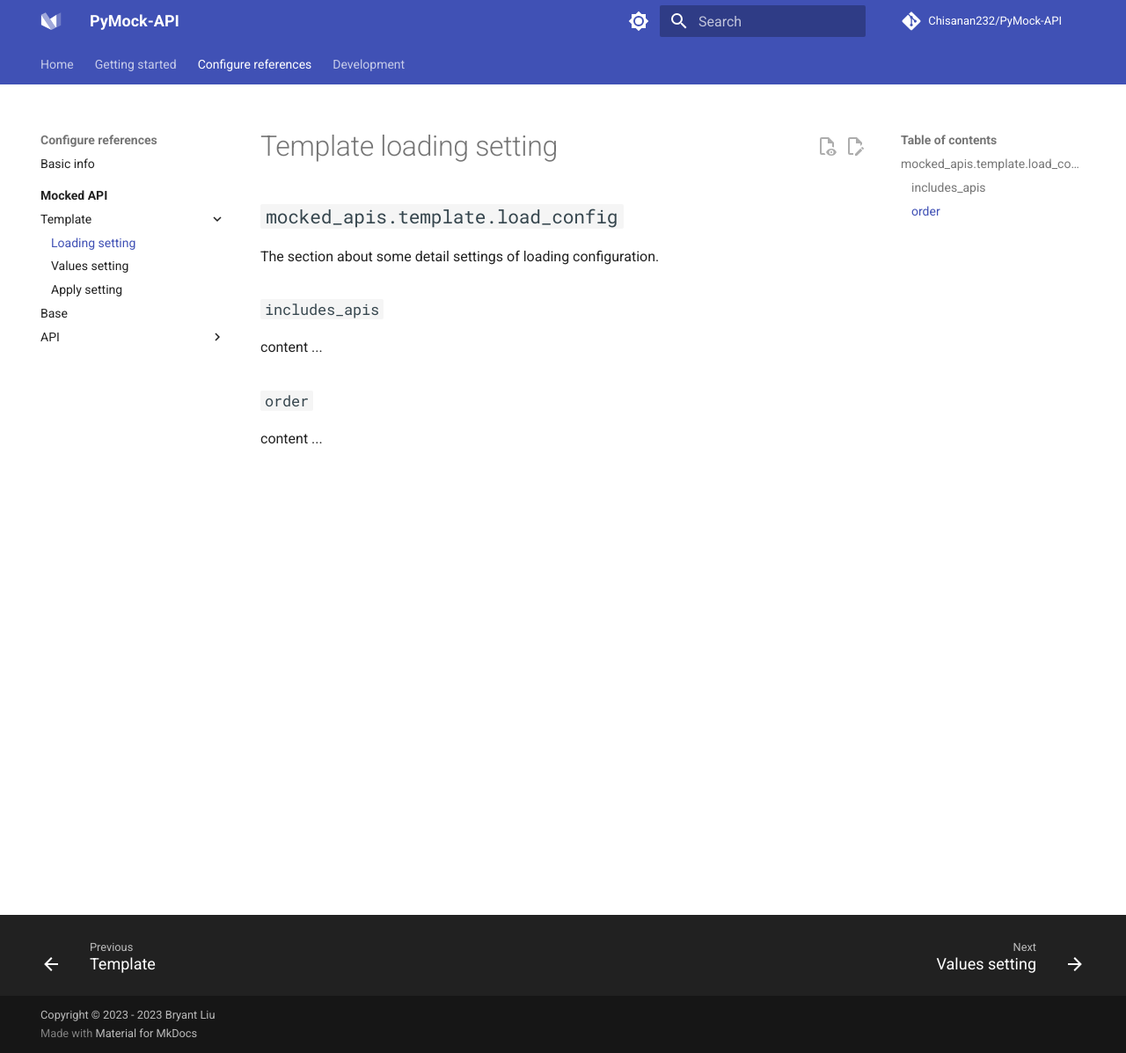
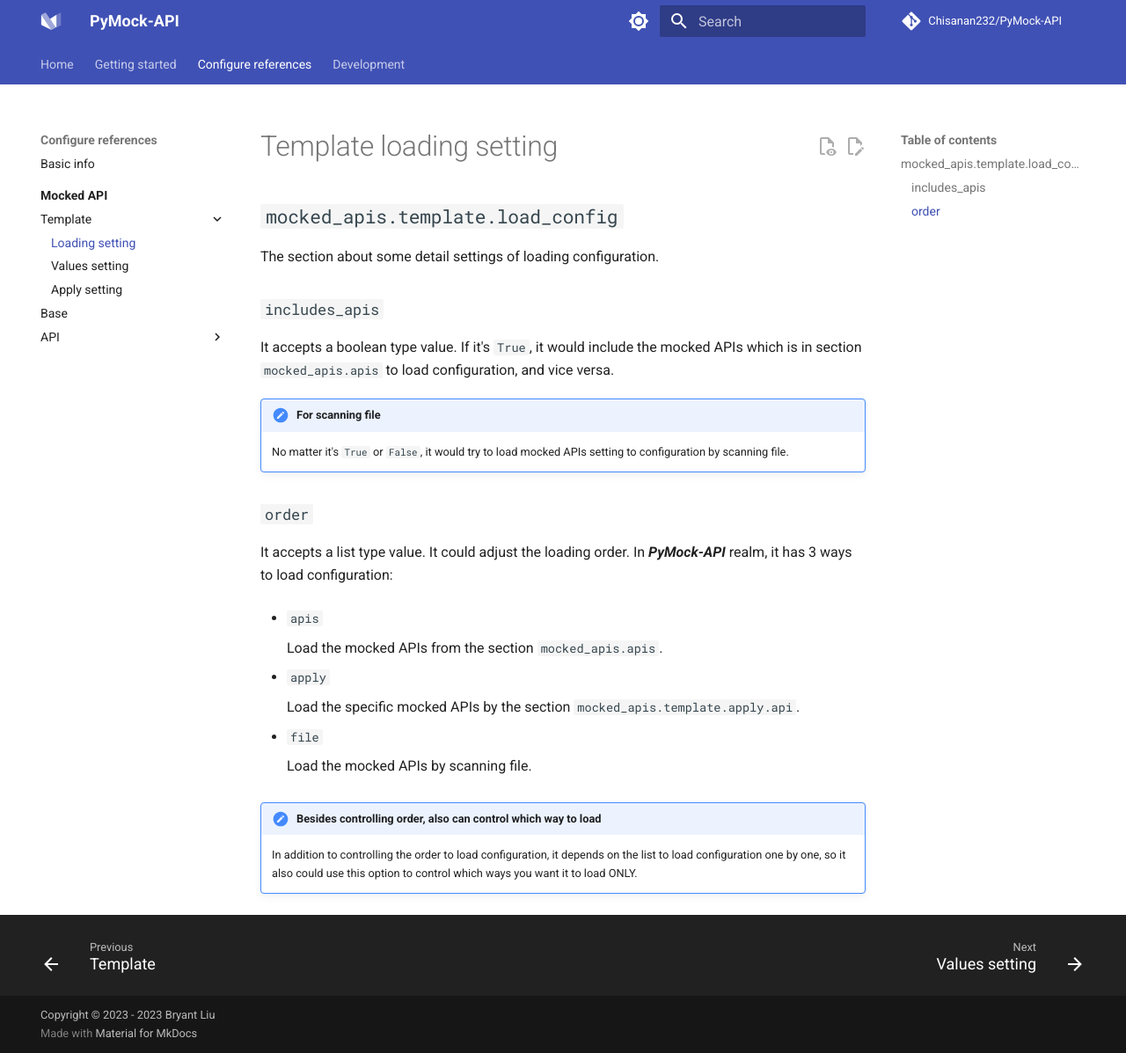
Before and after one commit to Chisanan232/PyMock-Server, an MkDocs documentation site: the page built from docs/configure-references/mocked-apis/template/load.md, in a window 1280 px wide and 1197 px high. Shown: the whole window at 88% size. Built offline with MkDocs 1.6.1 and Material for MkDocs 9.7.7, drawn with Linux system fonts in a browser that asks for light colours; comment, search, counter and statistics services are not loaded.

Commit message:
➕ Add the content of page *Configuration references / Mocked API / Template / Loading setting*.

```diff
--- a/docs/configure-references/mocked-apis/template/load.md
+++ b/docs/configure-references/mocked-apis/template/load.md
@@ -7,9 +7,31 @@ The section about some detail settings of loading configuration.
 
 ### ``includes_apis``
 
-content ...
+It accepts a boolean type value. If it's ``True``, it would include the mocked APIs which is in section ``mocked_apis.apis``
+to load configuration, and vice versa.
 
+!!! note "For scanning file"
+
+    No matter it's ``True`` or ``False``, it would try to load mocked APIs setting to configuration by scanning file.
 
 ### ``order``
 
-content ...
+It accepts a list type value. It could adjust the loading order. In **_PyMock-API_** realm, it has 3 ways to load configuration:
+
+* ``apis``
+
+    Load the mocked APIs from the section ``mocked_apis.apis``.
+
+* ``apply``
+
+    Load the specific mocked APIs by the section ``mocked_apis.template.apply.api``.
+
+* ``file``
+
+    Load the mocked APIs by scanning file.
+
+!!! nore "Besides controlling order, also can control which way to load"
+
+    In addition to controlling the order to load configuration, it depends on the
+    list to load configuration one by one, so it also could use this option to control
+    which ways you want it to load ONLY.
```
